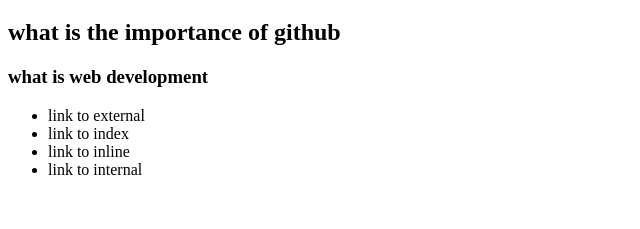
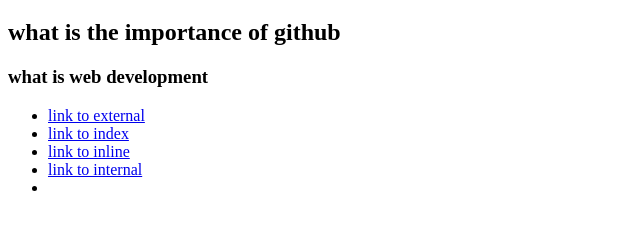
Before and after one commit to Mwesigwa12/web5, a plain HTML site: page index.html in a window 1280 px wide. Shown: the part 61-290 px from the top of the page, without its empty margins (0-640 px from the left). Drawn offline with Linux system fonts and the light colour scheme.

Commit message:
Update index.html

```diff
--- a/index.html
+++ b/index.html
@@ -11,10 +11,10 @@
     <h2>what is the importance of github</h2>
     <h3>what is web development</h3>
      <ul>
-    <li><a href="externalcss.html"></a>link to external</li>
-    <li><a href="index.html"></a>link to index</li>
-    <li><a href="inlinecss.html"></a>link to inline</li>
-    <li><a href="internalcss.html"></a>link to internal</li>
+    <li><a href="externalcss.html">link to external</a></li>
+    <li><a href="index.html">link to index</a></li>
+    <li><a href="inlinecss.html">link to inline</a></li>
+    <li><a href="internalcss.html">link to internal</a><li>
    </ul>
 </body>
 </html>
```
